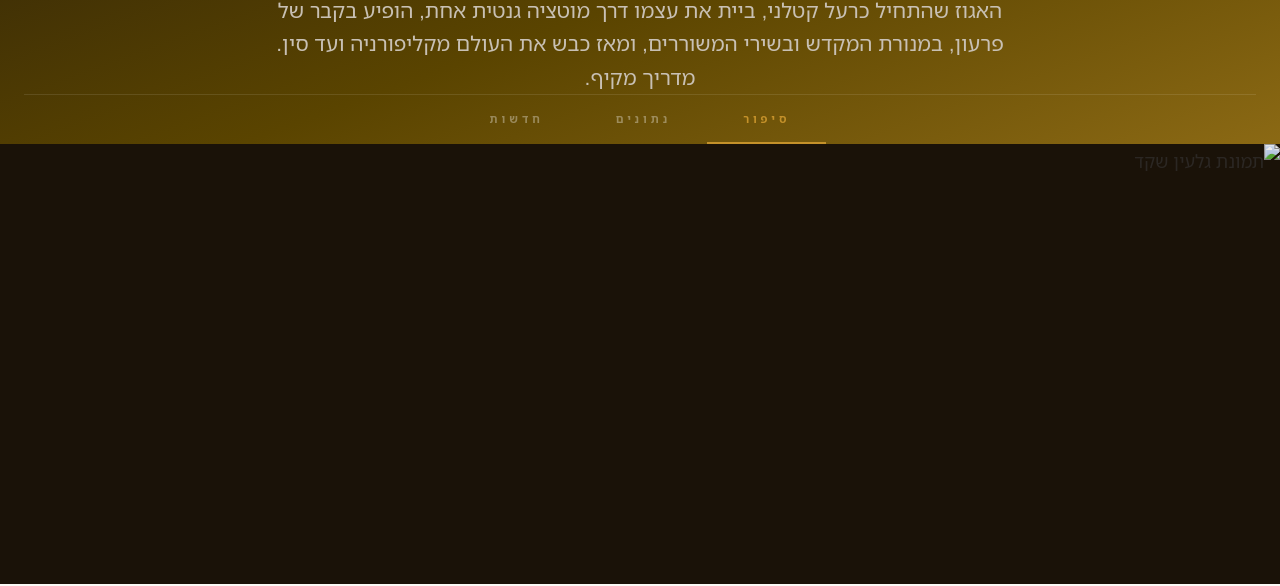
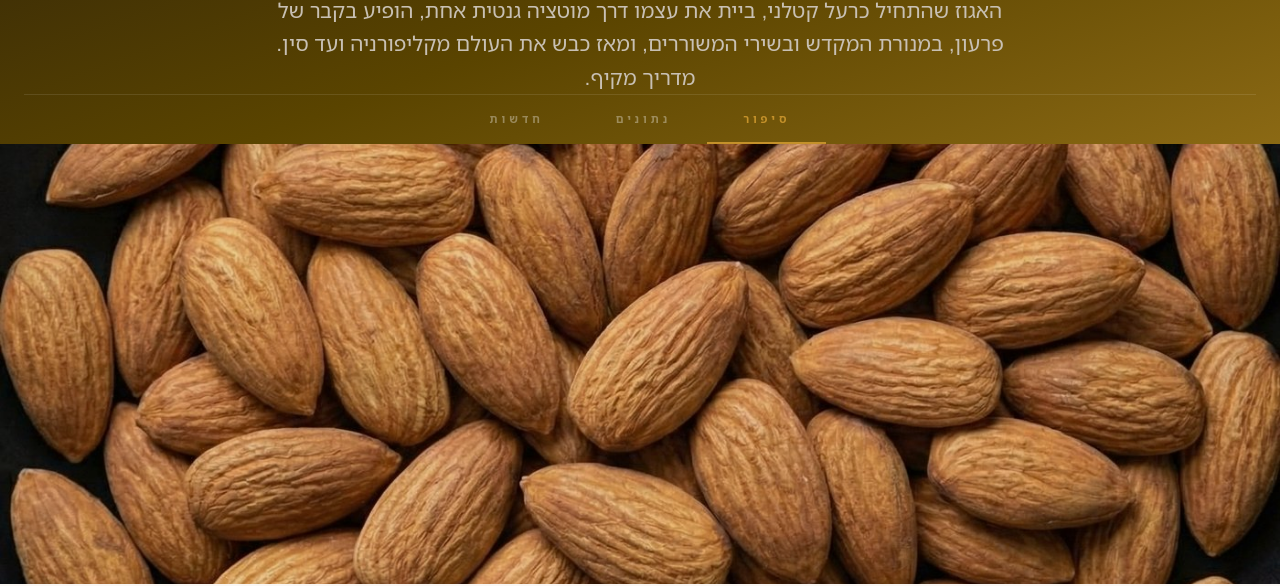
Before and after one commit to DAVID-DADO/bluestar-library, a plain HTML site: page almond/story.html in a window 1280 px wide. Shown: the part 232-818 px from the top of the page. Drawn offline with Linux system fonts and the light colour scheme; a web font is replaced by a local one.

```diff
--- a/almond/story.html
+++ b/almond/story.html
@@ -36,7 +36,7 @@
   </div>
 </div>
 
-<div class="hero-img-wrap" data-slot="almond-hero"><img src="../../site/assets/images/almond-hero.png" alt="תמונת גלעין שקד" style="width:100%;height:440px;object-fit:cover;object-position:center;display:block;"></div>
+<div class="hero-img-wrap" data-slot="almond-hero"><img src="../assets/images/almond-hero.jpg" alt="תמונת גלעין שקד" style="width:100%;height:440px;object-fit:cover;object-position:center;display:block;"></div>
 
 <div class="con">
 <!-- ═══ CH 1 ═══ -->
```
